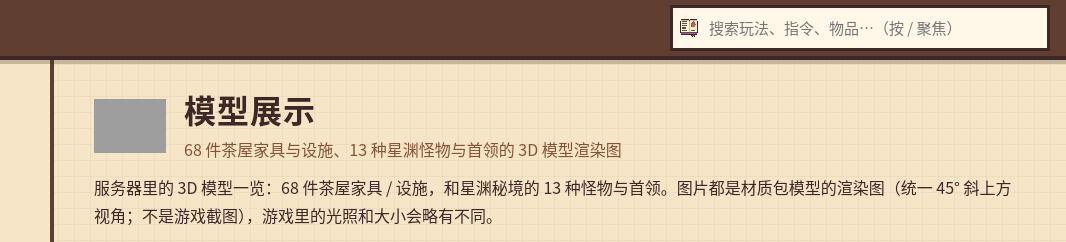
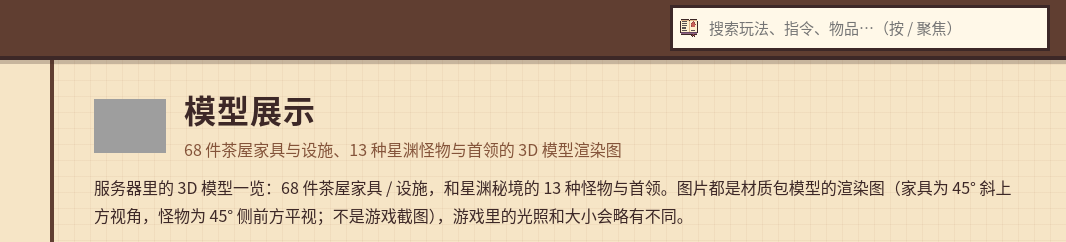
Before and after one commit to imLeyson/SHUMCwiki, a plain HTML site: page models.html in a window 1280 px wide. Shown: the top 242 px of the page, 214-1280 px from the left. Drawn offline with Linux system fonts and the light colour scheme; grey boxes are pictures that could not be loaded.

Commit message:
模型展示：星渊怪物改为 45° 侧前方平视（pitch 5°）

```diff
--- a/models.html
+++ b/models.html
@@ -40,7 +40,7 @@
 <nav id="sidebar" aria-label="目录"></nav>
 <main class="content">
 <div class="page-head"><img class="px" src="images/art/crate.png" alt=""><div><h1>模型展示</h1><p class="lead">68 件茶屋家具与设施、13 种星渊怪物与首领的 3D 模型渲染图</p></div></div>
-<p>服务器里的 3D 模型一览：68 件茶屋家具 / 设施，和星渊秘境的 13 种怪物与首领。图片都是材质包模型的渲染图（统一 45° 斜上方视角；不是游戏截图），游戏里的光照和大小会略有不同。</p>
+<p>服务器里的 3D 模型一览：68 件茶屋家具 / 设施，和星渊秘境的 13 种怪物与首领。图片都是材质包模型的渲染图（家具为 45° 斜上方视角，怪物为 45° 侧前方平视；不是游戏截图），游戏里的光照和大小会略有不同。</p>
 <div class="callout tip"><img class="px" src="images/art/housekey.png" alt=""><div><p class="c-title">想知道怎么买、怎么摆？</p><p>家具价格、摆放规则和联动玩法见 <a href="furniture.html">茶屋家具 · 柚子家具馆</a>；怪物怎么打见 <a href="abyss.html">星渊秘境</a>。</p></div></div>
 
 <h2>茶屋家具模型</h2>
```
Also changed, not shown: images/models/monsters/boiling_teapot.webp, images/models/monsters/boss_luoying.webp, images/models/monsters/boss_zhuye.webp, images/models/monsters/boss_zixiao.webp, images/models/monsters/crystal_armadillo.webp, images/models/monsters/crystal_spiderling.webp, images/models/monsters/great_lantern.webp, images/models/monsters/lantern_watcher.webp, images/models/monsters/lost_lantern.webp, images/models/monsters/mist_frog.webp, images/models/monsters/moss_golem.webp, images/models/monsters/sakura_ronin.webp, images/models/monsters/star_thief_rat.webp.
